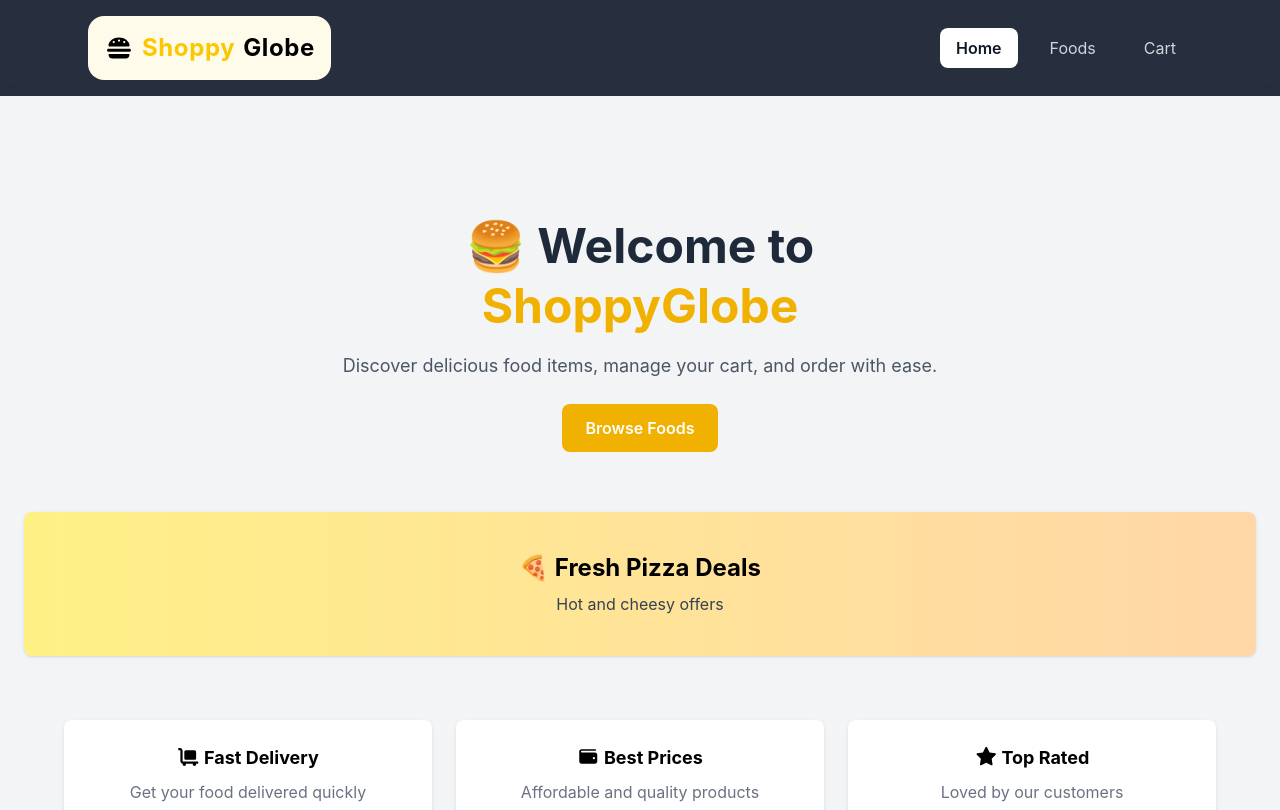
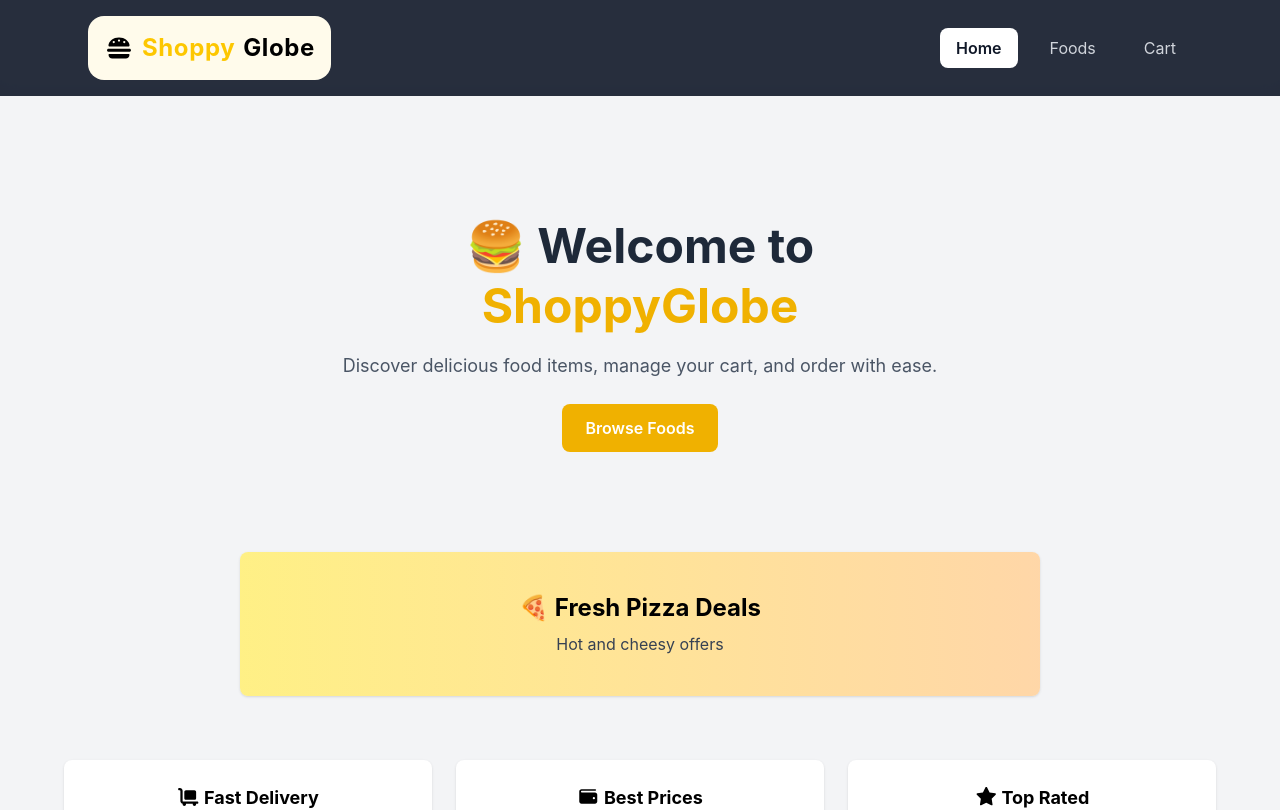
Before and after one commit to saurav-singh-web/ShoppyGlobe, a React (Vite) app: page / in a window 1280 px wide. Shown: the top 810 px of the page. Built offline with nearby package versions, Linux system fonts and the light colour scheme.

Commit message:
Updated FoodDetail, HeroSlider, and API integration with useFetchFoods

```diff
--- a/src/components/FoodDetailCard.jsx
+++ b/src/components/FoodDetailCard.jsx
@@ -61,7 +61,9 @@ const FoodDetailCard = ({ food, onAddToCart }) => {
           <div className="flex-grow" />
 
           <button
-            onClick={() => onAddToCart(quantity)}
+            onClick={() =>{ onAddToCart(quantity);
+              setQuantity(1);
+            }}
             className="mt-6 bg-yellow-500 text-white py-3 rounded-lg font-semibold hover:bg-yellow-600 transition"
           >
             Add {quantity} to Cart
--- a/src/components/HeroSlider.jsx
+++ b/src/components/HeroSlider.jsx
@@ -29,10 +29,12 @@ const HeroSlider = () => {
   const slide = slides[index];
 
   return (
-    <div className="bg-gradient-to-r from-yellow-200 to-orange-200 p-10 rounded-lg text-center shadow mt-15 transition-transform duration-300 hover:scale-110">
+    <div className="flex justify-center">
+    <div className="bg-gradient-to-r from-yellow-200 to-orange-200 p-10 rounded-lg text-center w-200 shadow mt-15 transition-transform duration-300 hover:scale-120">
       <h2 className="text-2xl font-bold">{slide.title}</h2>
       <p className="mt-2 text-gray-700">{slide.desc}</p>
     </div>
+     </div>
   );
 };
 
```
